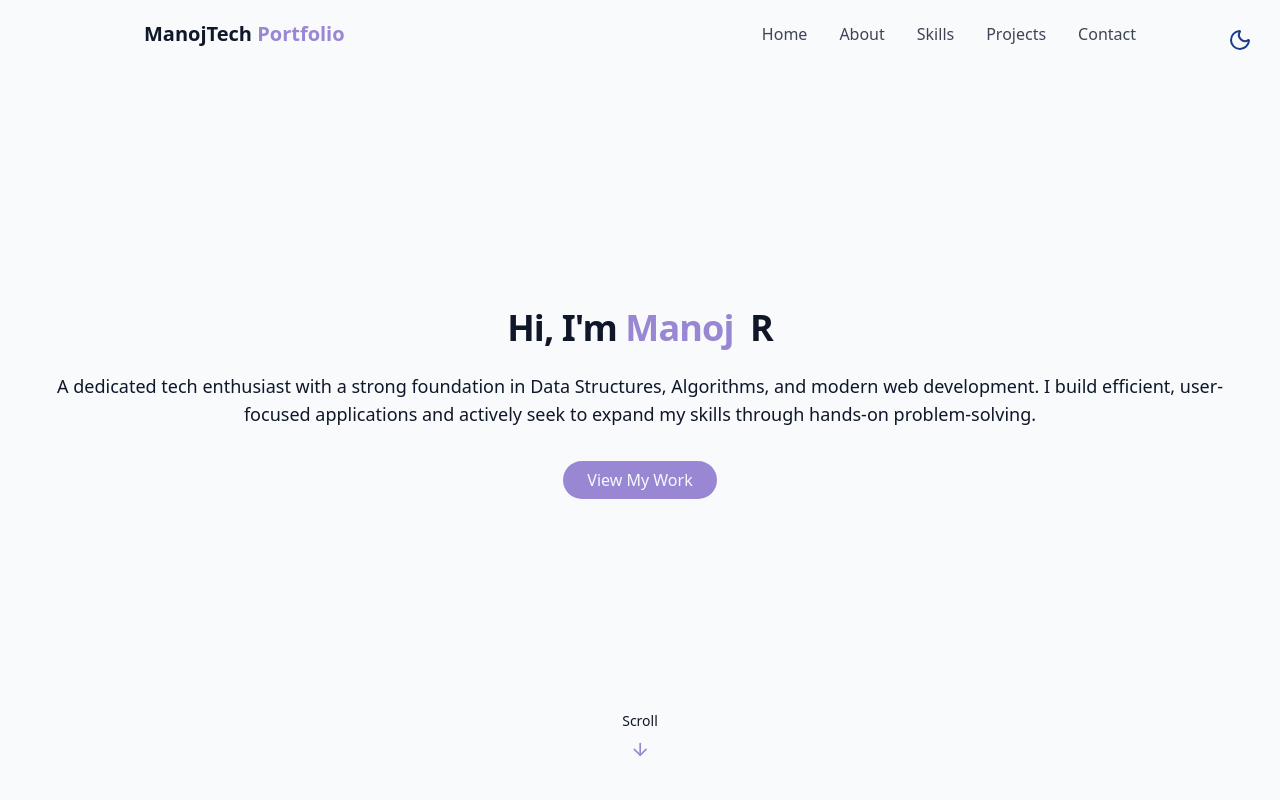
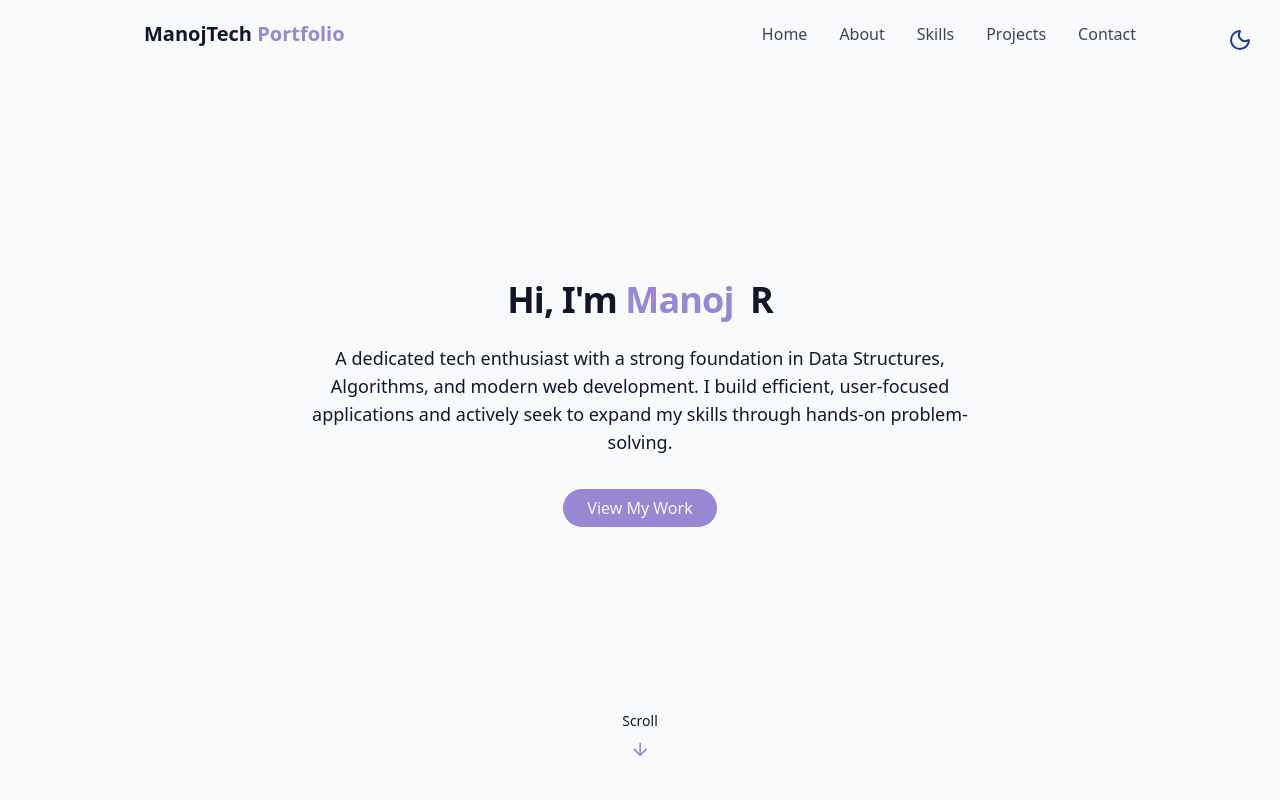
Before and after one commit to ManojRTech/Portfolio, a React (Vite) app: page / in a window 1280 px wide. Shown: the top 800 px of the page. Built offline with nearby package versions, Linux system fonts and the light colour scheme.

Commit message:
Update HeroSection.jsx

```diff
--- a/src/components/HeroSection.jsx
+++ b/src/components/HeroSection.jsx
@@ -4,7 +4,7 @@ import { ArrowDown } from "lucide-react";
 export const HeroSection = () => {
     return (
         <section id="hero" className="relative min-h-screen flex fles-col items-center justify-center px-4">
-            <div className="container max-w-4x; mx-auto text-center z-10">
+            <div className="container max-w-4x; mx-auto text-center z-10 text-center max-w-3xl mx-auto">
                 <div className="space-y-6">
                     <h1 className="text-4xl md:text-4xl font-bold tracking-tight">
                         <span className="opacity-0 animate-fade-in"> Hi, I'm</span>
```
